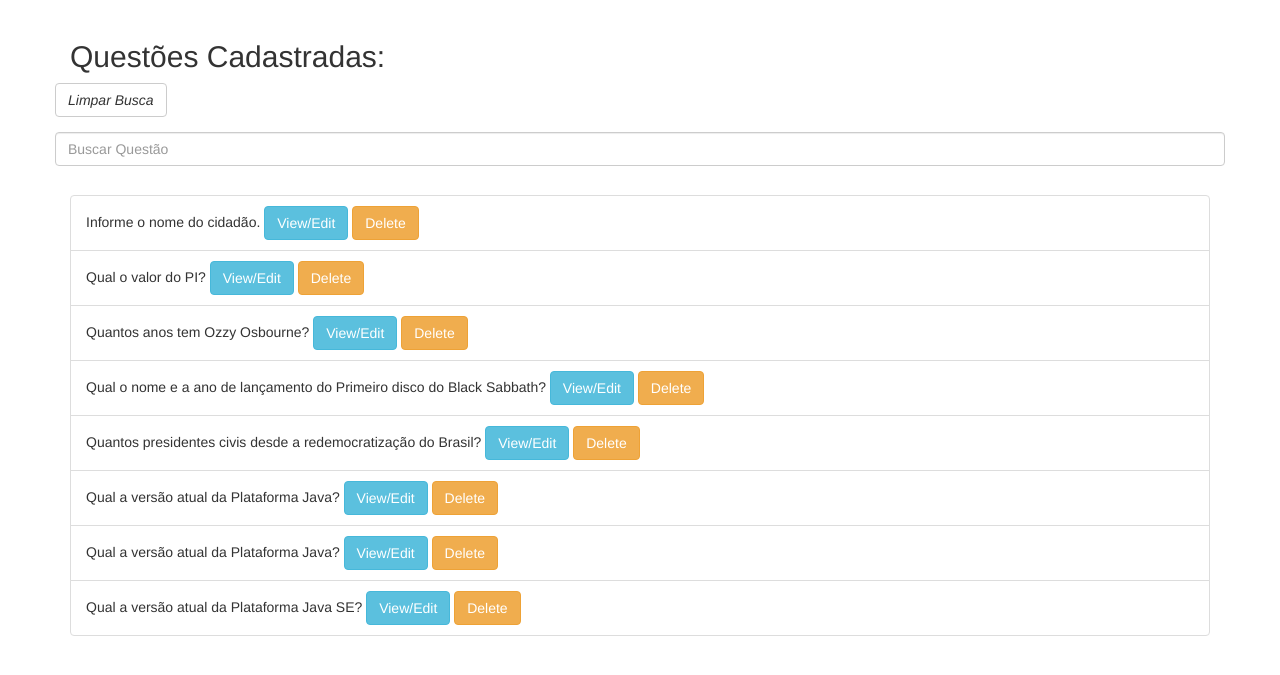
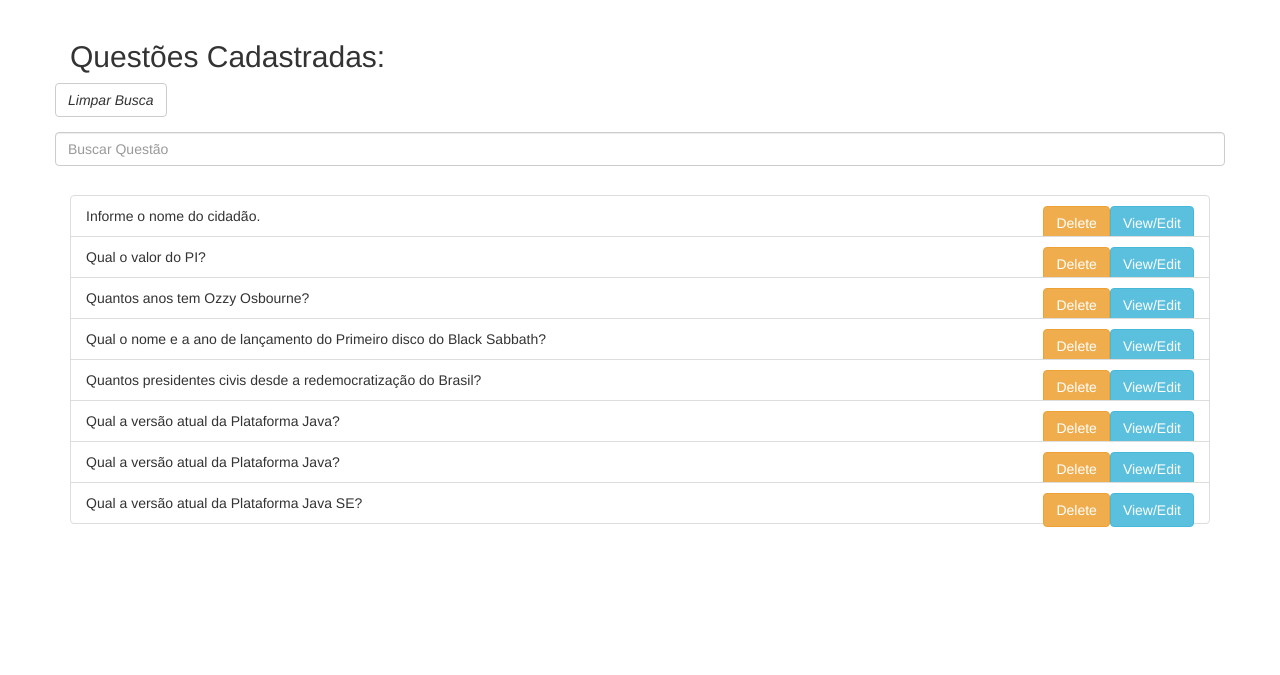
Before and after one commit to gabrielbressani/bancoquestoes, a Django app: template questoes/templates/questoes/questao_list.html in a window 1280 px wide. Shown: the part 52-727 px from the top of the page. Run offline with Django 3.2, Linux system fonts and the light colour scheme; the template is opened without the code that fills it: values that come from a table or form of the project are taken from there, others are empty; data comes from the database, SQL or seed files in the repository; some libraries are stand-ins or nearby versions.

Commit message:
Alterações de css no questoes_list e pequenos ajustes no README.md

```diff
--- a/questoes/templates/questoes/questao_list.html
+++ b/questoes/templates/questoes/questao_list.html
@@ -19,13 +19,13 @@
             {% for questao in object_list %}
                 {% if questao.cname == "objetiva" %}
                     <li class="list-group-item">{{ questao.texto_questao }}
-                        <a class="btn btn-info" href="{% url 'update-objetiva' questao.pk %}">View/Edit</a>
-                        <a class="btn btn-warning" href="{% url 'delete-objetiva' questao.pk %}">Delete</a>
+                        <a class="btn btn-info pull-right" href="{% url 'update-objetiva' questao.pk %}">View/Edit</a>
+                        <a class="btn btn-warning pull-right" href="{% url 'delete-objetiva' questao.pk %}">Delete</a>
                     </li>
                 {% else %}
                     <li class="list-group-item">{{ questao.texto_questao }}
-                        <a class="btn btn-info" href="{% url 'update-discursiva' questao.pk %}">View/Edit</a>
-                        <a class="btn btn-warning" href="{% url 'delete-discursiva' questao.pk %}">Delete</a>
+                        <a class="btn btn-info pull-right" href="{% url 'update-discursiva' questao.pk %}">View/Edit</a>
+                        <a class="btn btn-warning pull-right" href="{% url 'delete-discursiva' questao.pk %}">Delete</a>
                     </li>
                 {% endif %}
             {% empty %}
```
Also changed, not shown: README.md.
